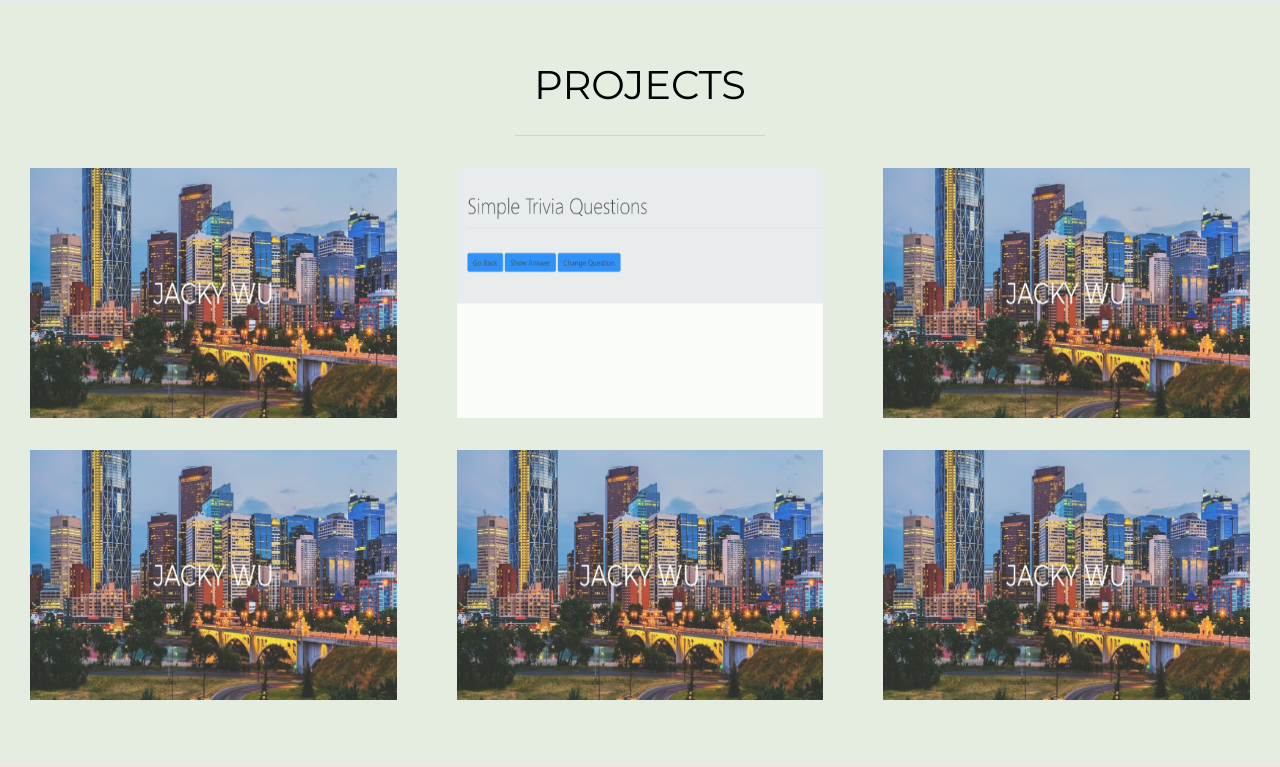
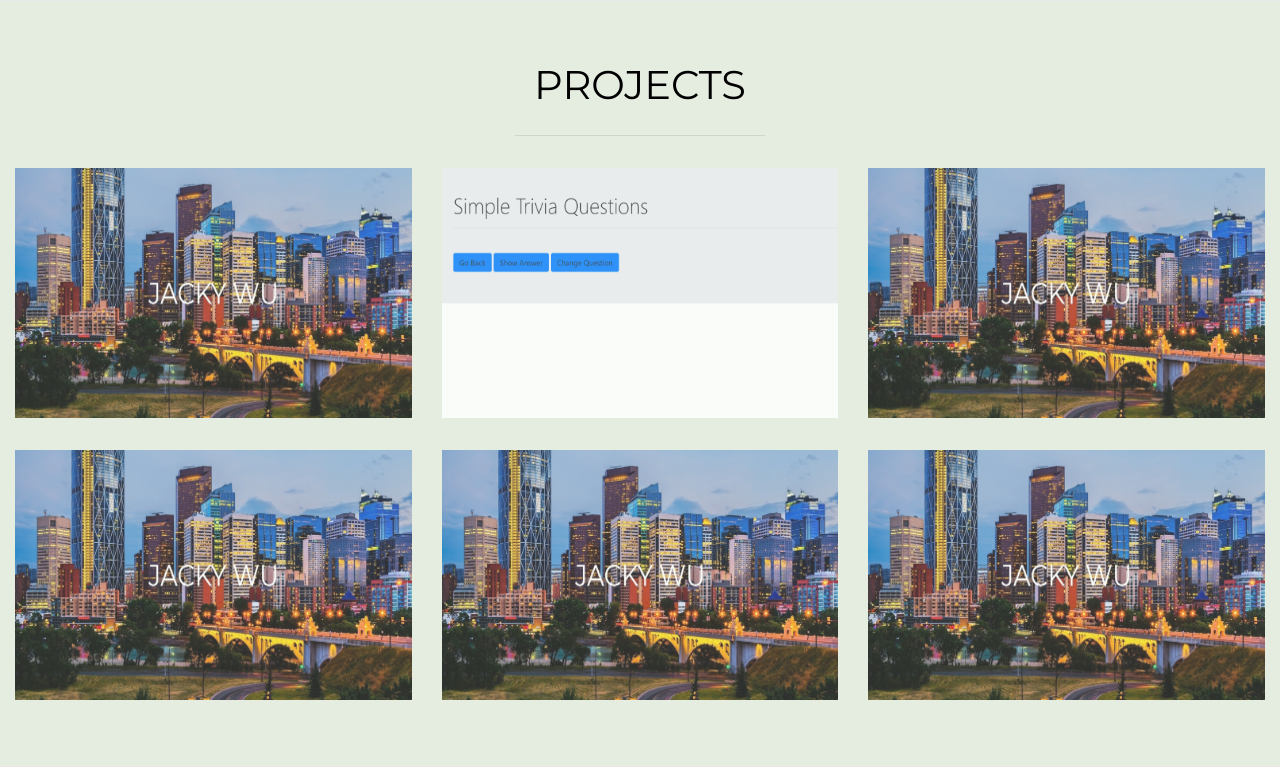
Before and after one commit to JackyJWu/jackyjwu.github.io, a PHP site: page / in a window 1280 px wide. Shown: the part 1572-2339 px from the top of the page. Run offline with PHP 8.4, Linux system fonts and the light colour scheme; some libraries are stand-ins or nearby versions.

Commit message:
fixed margin bug

```diff
--- a/assets/css/app.css
+++ b/assets/css/app.css
@@ -453,6 +453,7 @@ button[type="submit"]:focus {
     opacity: 0.8;
 }
 
+
 /* pulldown effect */
 #section07 a {
   padding-top: 80px;
@@ -527,3 +528,26 @@ button[type="submit"]:focus {
     opacity: 0;
   }
 }
+
+/* Removing Photogrid padding */
+.row-no-padding {
+  [class*="col-"] {
+    padding-left: 0 !important;
+    padding-right: 0 !important;
+  }
+}
+
+.row-no-padding > [class*="col-"] {
+    padding-left: 0 !important;
+    padding-right: 0 !important;
+}
+
+/* Small devices (tablets, 768px and up) */
+@media (min-width: $screen-sm-min) and (max-width: $screen-sm-max) {
+  .row-sm-no-padding {
+    [class*="col-"] {
+      padding-left: 0 !important;
+      padding-right: 0 !important;
+    }
+  }
+}
--- a/index.html
+++ b/index.html
@@ -86,7 +86,7 @@
 <div id="projects" class="container-fluid">
   <h1 class="center">PROJECTS</h1>
   <hr width="20%">
-  <div class="row" >
+  <div class="row row-no-padding" >
     <!-- Use This Template for more projects -->
     <div class="col-lg-4 col-md-6 col-sm-6 pic" data-sr-id="12" style="  visibility: visible;  -webkit-transform: translateY(0) scale(1); opacity: 1;transform: translateY(0) scale(1); opacity: 1;-webkit-transition: -webkit-transform 0.7s cubic-bezier(0.6, 0.2, 0.1, 1) 0.5s, opacity 0.7s cubic-bezier(0.6, 0.2, 0.1, 1) 0.5s; transition: transform 0.7s cubic-bezier(0.6, 0.2, 0.1, 1) 0.5s, opacity 0.7s cubic-bezier(0.6, 0.2, 0.1, 1) 0.5s; ">
       <div class="container thumbnail">
```
